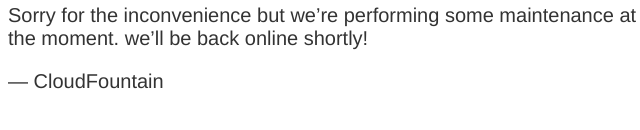
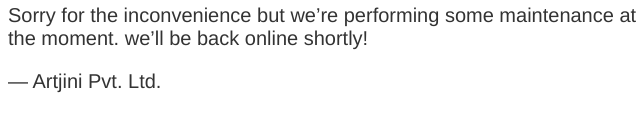
Before and after one commit to shyammohankanojia/site-under-maintenance, a plain HTML site: page public/index.html in a window 1280 px wide. Shown: the part 246-376 px from the top of the page, 307-947 px from the left. Drawn offline with Linux system fonts and the light colour scheme.

Commit message:
some fixes

```diff
--- a/public/index.html
+++ b/public/index.html
@@ -19,7 +19,7 @@
       <div>
           <p>Sorry for the inconvenience but we&rsquo;re performing some maintenance at the moment.
           we&rsquo;ll be back online shortly! </p>
-          <p>&mdash; CloudFountain </p>
+          <p>&mdash; Artjini Pvt. Ltd. </p>
       </div>
       </div>
   </body>
```
Also changed, not shown: 5 other files.
